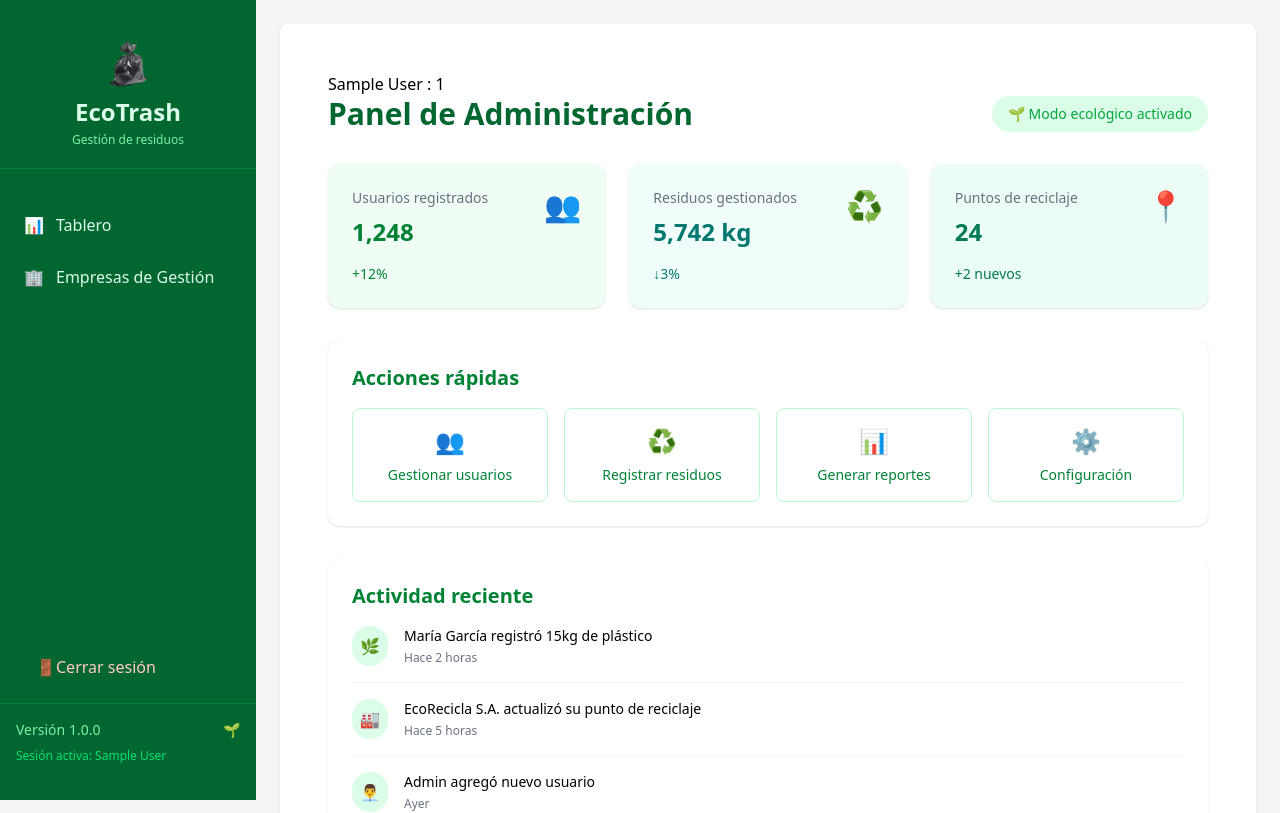
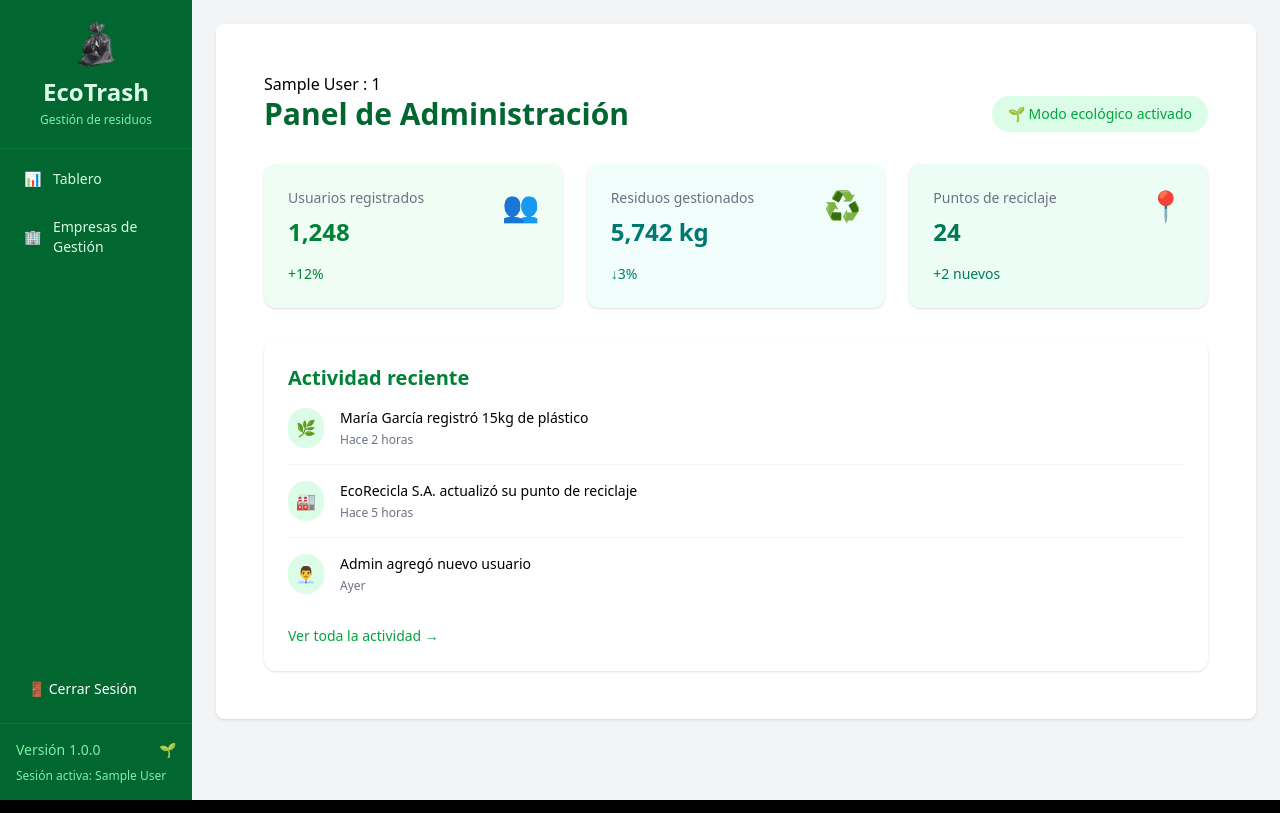
Before and after one commit to IvsKevinSchool/NotEcotrash, a React (Vite) app in the folder frontend/: page /management in a window 1280 px wide. Shown: the top 813 px of the page. Built offline with nearby package versions, Linux system fonts and the light colour scheme; no server answers; sample sign-in values are in the browser's storage.

Commit message:
fix: SidebarECO.tsx

```diff
--- a/frontend/src/layout/LayoutECO.tsx
+++ b/frontend/src/layout/LayoutECO.tsx
@@ -8,7 +8,7 @@ export const LayoutECO = () => {
             <div className="flex min-h-screen bg-gray-100">
                 <SidebarECO />
 
-                <div className="flex-1 ml-64 p-6">
+                <div className="flex-1 p-6">
                     {/* Aquí podrías incluir un Header si lo necesitas */}
                     <main className="bg-white rounded-lg shadow p-6">
                         <Outlet />
--- a/frontend/src/layout/SidebarECO.tsx
+++ b/frontend/src/layout/SidebarECO.tsx
@@ -79,9 +79,9 @@ export const SidebarECO = () => {
 
 
     return (
-        <div className="w-64 h-screen bg-green-800 text-white fixed left-0 top-0 py-5 flex flex-col">
+        <div className="w-48 min-h-screen bg-green-800 text-white flex flex-col">
             {/* Logo */}
-            <div className="text-center py-5 mb-8 border-b border-green-700 flex flex-col items-center">
+            <div className="text-center py-5 mb-2 border-b border-green-700 flex flex-col items-center">
                 <img
                     src={logo}
                     alt="Logo EcoTrash"
@@ -98,7 +98,7 @@ export const SidebarECO = () => {
                         <NavLink
                             key={link.to}
                             to={link.to}
-                            className={getStyle(link.to)}
+                            className={getStyle(link.to) + ' text-sm'}
                         >
                             <span className="mr-3">{link.icon}</span>
                             {link.label}
@@ -110,9 +110,9 @@ export const SidebarECO = () => {
             {/* Botón de cerrar sesión */}
             <button
                 onClick={handleLogout}
-                className="flex items-center px-4 py-3 text-red-200 hover:text-white hover:bg-red-600 rounded-lg transition-colors duration-200 mx-2 mb-3"
+                className="flex px-4 py-3 text-white hover:text-white hover:bg-red-600 rounded-lg transition-colors duration-200 mx-2 mb-3"
             >
-                <span className="ml-3">🚪Cerrar sesión</span>
+                <span className="text-sm ml-1">🚪   Cerrar Sesión</span>
             </button>
 
             {/* Footer del sidebar */}
@@ -121,7 +121,7 @@ export const SidebarECO = () => {
                     <span>Versión 1.0.0</span>
                     <span>🌱</span>
                 </div>
-                <div className="mt-2 text-xs text-green-400">
+                <div className="mt-2 text-xs text-green-300">
                     Sesión activa: {user?.name || 'Invitado'}
                 </div>
             </div>
--- a/frontend/src/modules/admin/pages/Panel.tsx
+++ b/frontend/src/modules/admin/pages/Panel.tsx
@@ -58,7 +58,7 @@ export const Panel = () => {
             </div>
 
             {/* Sección de acciones rápidas */}
-            <div className="bg-white p-6 rounded-xl shadow-sm mb-8">
+            {/* <div className="bg-white p-6 rounded-xl shadow-sm mb-8">
                 <h2 className="text-xl font-semibold text-green-700 mb-4">Acciones rápidas</h2>
                 <div className="grid grid-cols-2 md:grid-cols-4 gap-4">
                     <Link
@@ -90,7 +90,7 @@ export const Panel = () => {
                         <p className="text-sm font-medium text-green-700">Configuración</p>
                     </Link>
                 </div>
-            </div>
+            </div> */}
 
             {/* Actividad reciente */}
             <div className="bg-white p-6 rounded-xl shadow-sm">
```
